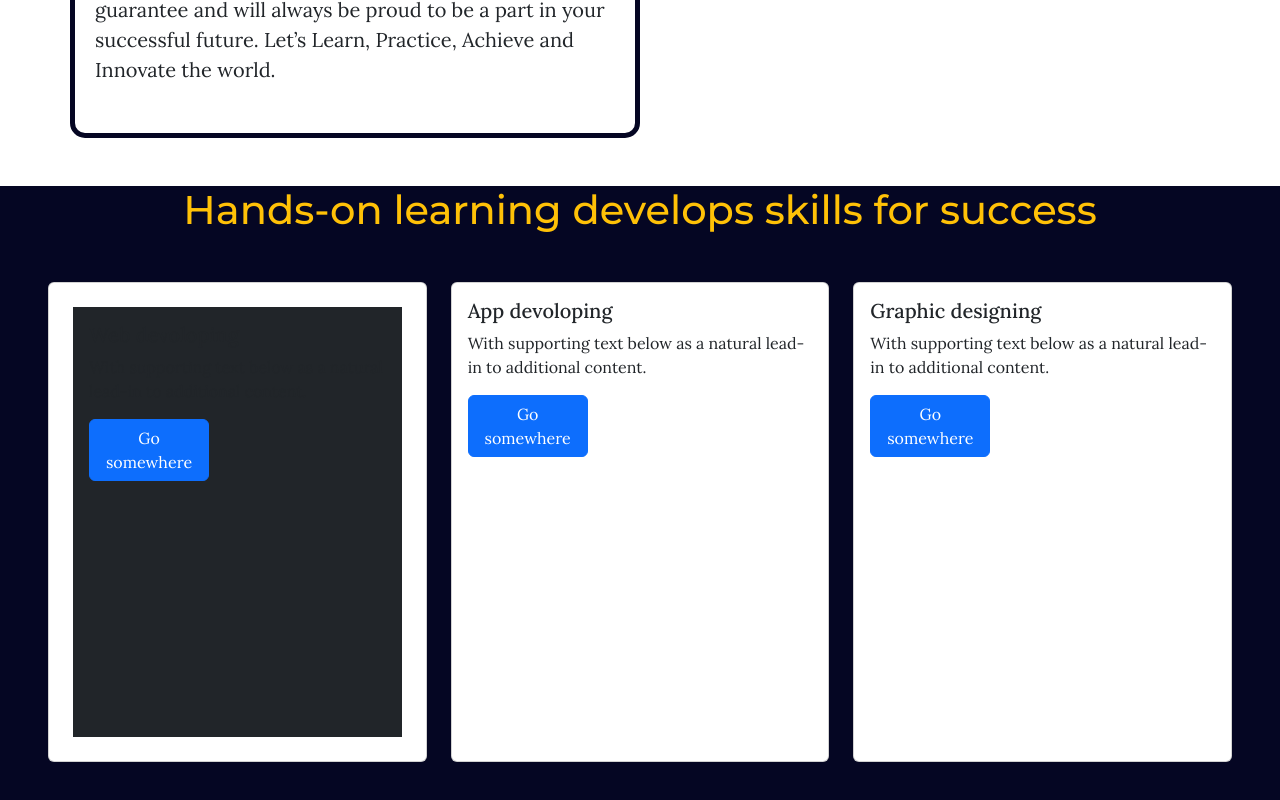
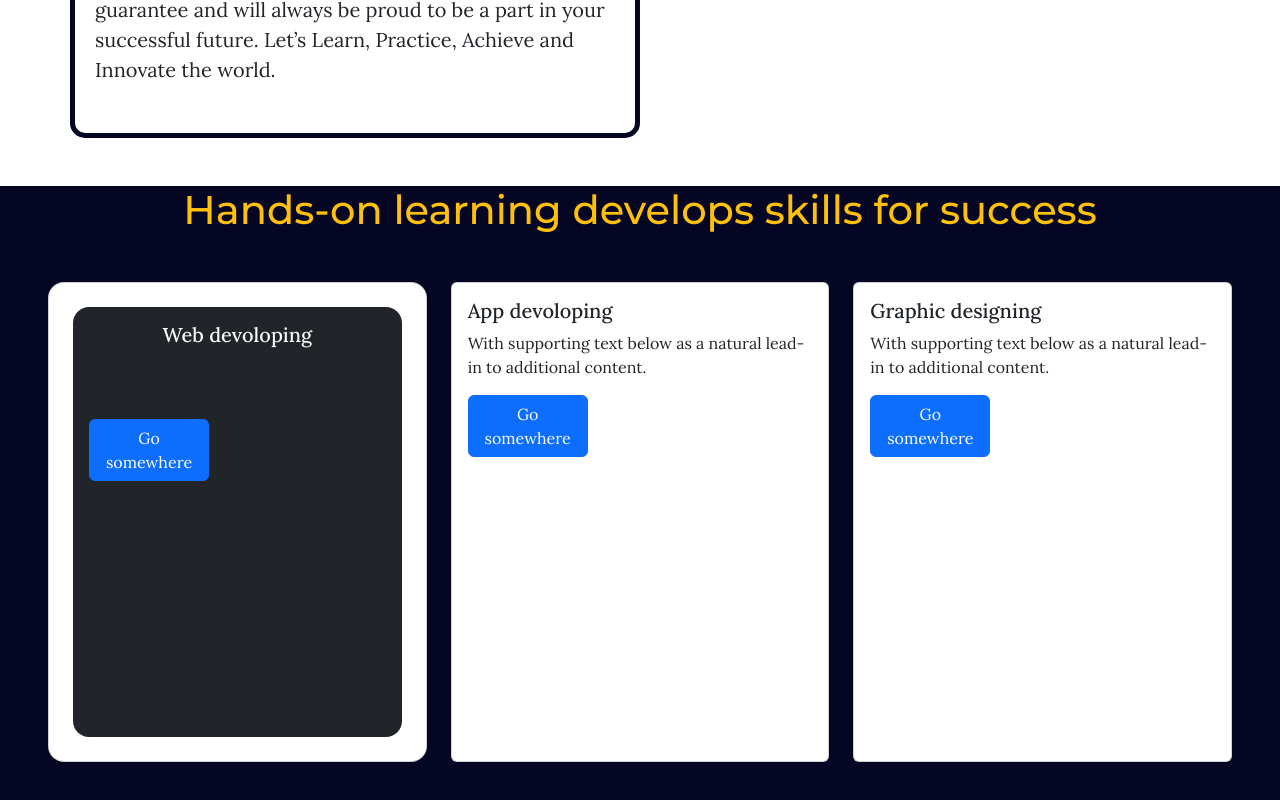
Before and after one commit to Raihaan-riswan/Cousre, a plain HTML site: page index.html in a window 1280 px wide. Shown: the part 1591-2391 px from the top of the page. Drawn offline with nearby package versions, Linux system fonts and the light colour scheme.

Commit message:
update files

```diff
--- a/index.html
+++ b/index.html
@@ -146,9 +146,9 @@
         </div>
         <div class="row px-5 mt-5">
         <div class="col-sm-12 col-md-4 col-lg-4 col-12">
-          <div class="card">
-            <div class="card-body bg-dark mx-4 my-4">
-              <h5 class="card-title">Web devoloping</h5>
+          <div class="card rounded-4">
+            <div class="card-body bg-dark mx-4 my-4 rounded-4">
+              <h5 class="card-title text-light text-center">Web devoloping</h5>
               <p class="card-text">With supporting text below as a natural lead-in to additional content.</p>
               <a href="#" class="btn btn-primary">Go somewhere</a>
           </div>
```
